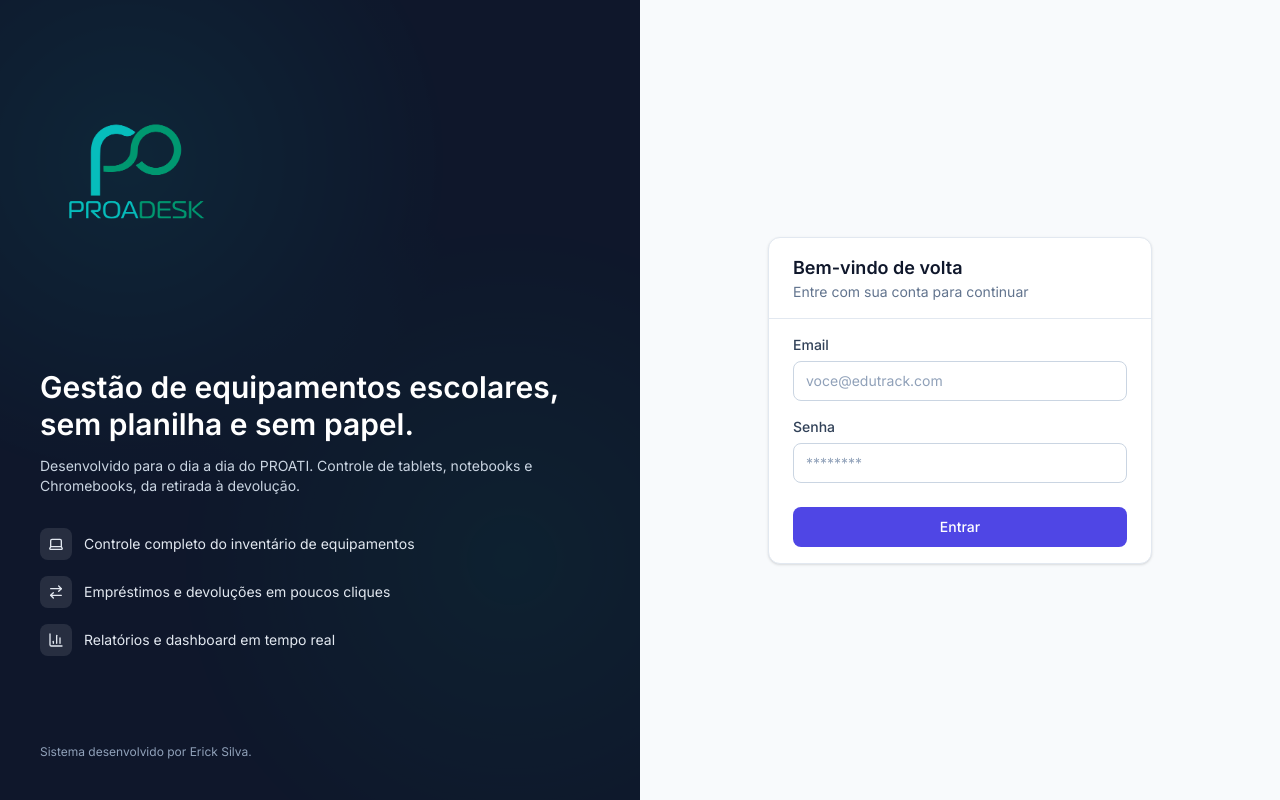
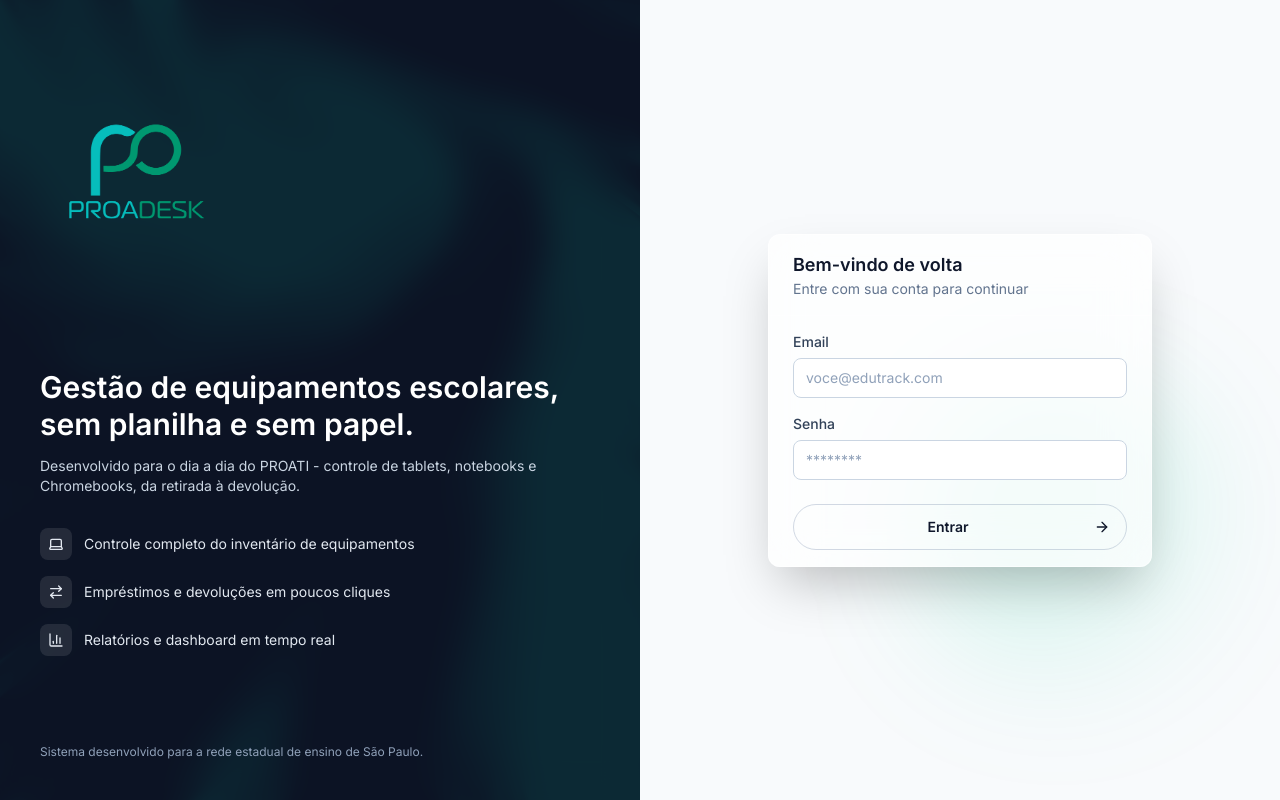
Before and after one commit to ErickLarssen/edutrack, a React (Vite) app in the folder frontend/: page /login in a window 1280 px wide. Built offline with nearby package versions, Linux system fonts and the light colour scheme; no server answers.

Commit message:
feat: adiciona fundo animado WebGL na tela de login, adiciona também efeito gassmorphism no login e novo estilo de botão flow.

```diff
--- a/frontend/src/components/ui/Button.jsx
+++ b/frontend/src/components/ui/Button.jsx
@@ -1,7 +1,7 @@
 import { cn } from '../../utils/cn'
 
 const VARIANTS = {
-    primary: 'bg-brand-600 text-white hover:bg-brand-700 focus-visible:outline-brand-600',
+    primary: 'rounded-full bg-brand-600 text-white shadow-sm transition-all duration-300 hover:bg-brand-700 hover:shadow-md active:scale-[0.97] focus-visible:outline-brand-600',
     secondary: 'bg-white text-slate-700 border border-slate-300 hover:bg-slate-50 focus-visible:outline-slate-400 dark:bg-slate-900 dark:text-slate-200 dark:border-slate-700 dark:hover:bg-slate-800',
     ghost: 'bg-transparent text-slate-600 hover:bg-slate-100 focus-visible:outline-slate-400 dark:text-slate-300 dark:hover:bg-slate-800',
     danger: 'bg-red-600 text-white hover:bg-red-700 focus-visible:outline-red-600',
--- /dev/null
+++ b/frontend/src/components/ui/FlowButton.jsx
@@ -0,0 +1,24 @@
+import { ArrowRight } from 'lucide-react'
+import { cn } from '../../utils/cn'
+
+export function FlowButton({ text = 'Continuar', className, ...props }) {
+    return (
+        <button
+            className={cn(
+                'group relative flex w-full items-center justify-center gap-1 overflow-hidden rounded-[100px] border-[1.5px] border-slate-400/40 bg-transparent px-8 py-3 text-sm font-semibold text-slate-900 transition-all duration-600 ease-[cubic-bezier(0.23,1,0.32,1)]',
+                'hover:rounded-xl hover:border-transparent hover:text-white active:scale-[0.97]',
+                'disabled:pointer-events-none disabled:opacity-50',
+                className
+            )}
+            {...props}
+        >
+            <span className="absolute inset-0 origin-center scale-0 rounded-[inherit] bg-blue-600 transition-transform duration-600 ease-[cubic-bezier(0.19,1,0.22,1)] group-hover:scale-100" />
+
+            <ArrowRight className="absolute left-[-25%] z-9 h-4 w-4 stroke-slate-900 transition-all duration-800 ease-[cubic-bezier(0.34,1.56,0.64,1)] group-hover:left-4 group-hover:stroke-white" />
+            <span className="relative z-1 -translate-x-3 transition-all duration-800 ease-out group-hover:translate-x-3">
+                {text}
+            </span>
+            <ArrowRight className="absolute right-4 z-9 h-4 w-4 stroke-slate-900 transition-all duration-800 ease-[cubic-bezier(0.34,1.56,0.64,1)] group-hover:right-[-25%] group-hover:stroke-white" />
+        </button>
+    )
+}
--- /dev/null
+++ b/frontend/src/components/ui/SmokeyBackground.jsx
@@ -0,0 +1,169 @@
+import { useEffect, useRef, useState } from 'react'
+
+const VERTEX_SOURCE = `
+    attribute vec4 a_position;
+    void main() {
+        gl_Position = a_position;
+    }
+`
+
+const FRAGMENT_SOURCE = `
+precision mediump float;
+
+uniform vec2 iResolution;
+uniform float iTime;
+uniform vec2 iMouse;
+uniform vec3 u_color;
+
+void mainImage(out vec4 fragColor, in vec2 fragCoord){
+    vec2 centeredUV = (2.0 * fragCoord - iResolution.xy) / min(iResolution.x, iResolution.y);
+    float time = iTime * 0.5;
+
+    vec2 mouse = iMouse / iResolution;
+    vec2 rippleCenter = 2.0 * mouse - 1.0;
+
+    vec2 distortion = centeredUV;
+    for (float i = 1.0; i < 8.0; i++) {
+        distortion.x += 0.5 / i * cos(i * 2.0 * distortion.y + time + rippleCenter.x * 3.1415);
+        distortion.y += 0.5 / i * cos(i * 2.0 * distortion.x + time + rippleCenter.y * 3.1415);
+    }
+
+    float wave = abs(sin(distortion.x + distortion.y + time));
+    float glow = smoothstep(0.9, 0.2, wave);
+
+    fragColor = vec4(u_color * glow, 1.0);
+}
+
+void main() {
+    mainImage(gl_FragColor, gl_FragCoord.xy);
+}
+`
+
+const BLUR_CLASSES = {
+    none: 'backdrop-blur-none',
+    sm: 'backdrop-blur-sm',
+    md: 'backdrop-blur-md',
+    lg: 'backdrop-blur-lg',
+    xl: 'backdrop-blur-xl',
+    '2xl': 'backdrop-blur-2xl',
+    '3xl': 'backdrop-blur-3xl',
+}
+
+function hexParaRgb(hex) {
+    const r = parseInt(hex.substring(1, 3), 16) / 255
+    const g = parseInt(hex.substring(3, 5), 16) / 255
+    const b = parseInt(hex.substring(5, 7), 16) / 255
+    return [r, g, b]
+}
+
+export function SmokeyBackground({ backdropBlurAmount = 'sm', color = '#009870', className = '' }) {
+    const canvasRef = useRef(null)
+    const [mousePosition, setMousePosition] = useState({ x: 0, y: 0 })
+    const [isHovering, setIsHovering] = useState(false)
+
+    useEffect(() => {
+        const canvas = canvasRef.current
+        if (!canvas) return
+
+        const gl = canvas.getContext('webgl')
+        if (!gl) {
+            console.warn('WebGL não suportado — o fundo animado não será exibido, mas o restante da página funciona normalmente.')
+            return
+        }
+
+        const compileShader = (type, source) => {
+            const shader = gl.createShader(type)
+            if (!shader) return null
+            gl.shaderSource(shader, source)
+            gl.compileShader(shader)
+            if (!gl.getShaderParameter(shader, gl.COMPILE_STATUS)) {
+                console.error('Erro ao compilar shader:', gl.getShaderInfoLog(shader))
+                gl.deleteShader(shader)
+                return null
+            }
+            return shader
+        }
+
+        const vertexShader = compileShader(gl.VERTEX_SHADER, VERTEX_SOURCE)
+        const fragmentShader = compileShader(gl.FRAGMENT_SHADER, FRAGMENT_SOURCE)
+        if (!vertexShader || !fragmentShader) return
+
+        const program = gl.createProgram()
+        if (!program) return
+        gl.attachShader(program, vertexShader)
+        gl.attachShader(program, fragmentShader)
+        gl.linkProgram(program)
+        if (!gl.getProgramParameter(program, gl.LINK_STATUS)) {
+            console.error('Erro ao vincular programa WebGL:', gl.getProgramInfoLog(program))
+            return
+        }
+        gl.useProgram(program)
+
+        const positionBuffer = gl.createBuffer()
+        gl.bindBuffer(gl.ARRAY_BUFFER, positionBuffer)
+        gl.bufferData(gl.ARRAY_BUFFER, new Float32Array([-1, -1, 1, -1, -1, 1, -1, 1, 1, -1, 1, 1]), gl.STATIC_DRAW)
+
+        const positionLocation = gl.getAttribLocation(program, 'a_position')
+        gl.enableVertexAttribArray(positionLocation)
+        gl.vertexAttribPointer(positionLocation, 2, gl.FLOAT, false, 0, 0)
+
+        const iResolutionLocation = gl.getUniformLocation(program, 'iResolution')
+        const iTimeLocation = gl.getUniformLocation(program, 'iTime')
+        const iMouseLocation = gl.getUniformLocation(program, 'iMouse')
+        const uColorLocation = gl.getUniformLocation(program, 'u_color')
+
+        const startTime = Date.now()
+        const [r, g, b] = hexParaRgb(color)
+        gl.uniform3f(uColorLocation, r, g, b)
+
+        let frameId
+        const render = () => {
+            const width = canvas.clientWidth
+            const height = canvas.clientHeight
+            canvas.width = width
+            canvas.height = height
+            gl.viewport(0, 0, width, height)
+
+            const currentTime = (Date.now() - startTime) / 1000
+            gl.uniform2f(iResolutionLocation, width, height)
+            gl.uniform1f(iTimeLocation, currentTime)
+            gl.uniform2f(
+                iMouseLocation,
+                isHovering ? mousePosition.x : width / 2,
+                isHovering ? height - mousePosition.y : height / 2
+            )
+
+            gl.drawArrays(gl.TRIANGLES, 0, 6)
+            frameId = requestAnimationFrame(render)
+        }
+
+        const handleMouseMove = (event) => {
+            const rect = canvas.getBoundingClientRect()
+            setMousePosition({ x: event.clientX - rect.left, y: event.clientY - rect.top })
+        }
+        const handleMouseEnter = () => setIsHovering(true)
+        const handleMouseLeave = () => setIsHovering(false)
+
+        canvas.addEventListener('mousemove', handleMouseMove)
+        canvas.addEventListener('mouseenter', handleMouseEnter)
+        canvas.addEventListener('mouseleave', handleMouseLeave)
+
+        render()
+
+        return () => {
+            cancelAnimationFrame(frameId)
+            canvas.removeEventListener('mousemove', handleMouseMove)
+            canvas.removeEventListener('mouseenter', handleMouseEnter)
+            canvas.removeEventListener('mouseleave', handleMouseLeave)
+        }
+    }, [isHovering, mousePosition, color])
+
+    const blurClass = BLUR_CLASSES[backdropBlurAmount] || BLUR_CLASSES.sm
+
+    return (
+        <div className={`absolute inset-0 h-full w-full overflow-hidden ${className}`}>
+            <canvas ref={canvasRef} className="h-full w-full" />
+            <div className={`absolute inset-0 ${blurClass}`} />
+        </div>
+    )
+}
--- a/frontend/src/pages/LoginPage.jsx
+++ b/frontend/src/pages/LoginPage.jsx
@@ -3,7 +3,8 @@ import { useNavigate } from 'react-router-dom'
 import { Laptop, ArrowRightLeft, BarChart3 } from 'lucide-react'
 import { Card, CardHeader, CardContent } from '../components/ui/Card'
 import { Input } from '../components/ui/Input'
-import { Button } from '../components/ui/Button'
+import { FlowButton } from '../components/ui/FlowButton'
+import { SmokeyBackground } from '../components/ui/SmokeyBackground'
 import { useAuth } from '../contexts/AuthContext'
 
 const DESTAQUES = [
@@ -37,13 +38,9 @@ export function LoginPage() {
     return (
         <div className="grid min-h-screen lg:grid-cols-2">
             <div className="relative hidden flex-col justify-between overflow-hidden bg-slate-900 p-10 text-white lg:flex">
-                <div
-                    className="pointer-events-none absolute inset-0 opacity-20"
-                    style={{
-                        backgroundImage:
-                            'radial-gradient(circle at 20% 20%, rgba(6,189,188,0.45), transparent 40%), radial-gradient(circle at 80% 70%, rgba(0,152,112,0.4), transparent 45%)',
-                    }}
-                />
+                <SmokeyBackground className="opacity-30" color="#009870" backdropBlurAmount="lg" />
+                <div className="pointer-events-none absolute inset-0 bg-slate-900/50" />
+
                 <div className="relative flex items-center">
                     <img src="/logo-proadesk.png" alt="Proadesk" className="h-60 w-auto" />
                 </div>
@@ -54,7 +51,7 @@ export function LoginPage() {
                             Gestão de equipamentos escolares, sem planilha e sem papel.
                         </h1>
                         <p className="mt-3 text-sm text-slate-300">
-                            Desenvolvido para o dia a dia do PROATI. Controle de tablets, notebooks e Chromebooks,
+                            Desenvolvido para o dia a dia do PROATI - controle de tablets, notebooks e Chromebooks,
                             da retirada à devolução.
                         </p>
                     </div>
@@ -72,18 +69,21 @@ export function LoginPage() {
                 </div>
 
                 <p className="relative text-xs text-slate-400">
-                    Sistema desenvolvido por <a href="https://ericksilva.dev/">Erick Silva</a>.
+                    Sistema desenvolvido para a rede estadual de ensino de São Paulo.
                 </p>
             </div>
 
-            <div className="flex items-center justify-center bg-slate-50 p-6 tema-claro-forcado">
-                <Card className="w-full max-w-sm">
-                    <CardHeader>
+            <div className="relative flex items-center justify-center overflow-hidden bg-slate-50 p-6 tema-claro-forcado">
+                <div className="pointer-events-none absolute left-[10%] top-[15%] h-72 w-72 rounded-full bg-linear-to-br from-brand-400/25 to-transparent blur-3xl" />
+                <div className="pointer-events-none absolute bottom-[15%] right-[10%] h-72 w-72 rounded-full bg-linear-to-br from-emerald-400/25 to-transparent blur-3xl" />
+
+                <Card className="relative w-full max-w-sm border-white/60 bg-white/70 shadow-2xl backdrop-blur-xl">
+                    <CardHeader className="border-white/40">
                         <div className="mb-1 flex items-center lg:hidden">
-                            <img src="/logo-proadesk.png" alt="Proadesk" className="h-8 w-auto" />
+                            <img src="/logo-proadesk.png" alt="Proadesk" className="h-10 w-auto" />
                         </div>
                         <h1 className="text-lg font-semibold text-slate-900">Bem-vindo de volta</h1>
-                        <p className="text-sm text-slate-500 dark:text-slate-400">Entre com sua conta para continuar</p>
+                        <p className="text-sm text-slate-500">Entre com sua conta para continuar</p>
                     </CardHeader>
                     <CardContent>
                         <form onSubmit={handleSubmit} className="flex flex-col gap-4">
@@ -106,9 +106,12 @@ export function LoginPage() {
                                 required
                             />
                             {erro && <p className="text-sm text-red-600">{erro}</p>}
-                            <Button type="submit" disabled={enviando} className="mt-2">
-                                {enviando ? 'Entrando...' : 'Entrar'}
-                            </Button>
+                            <FlowButton
+                                type="submit"
+                                disabled={enviando}
+                                text={enviando ? 'Entrando...' : 'Entrar'}
+                                className="mt-2"
+                            />
                         </form>
                     </CardContent>
                 </Card>
```
Also changed, not shown: frontend/src/layouts/Sidebar.jsx (+4 -4 lines).
